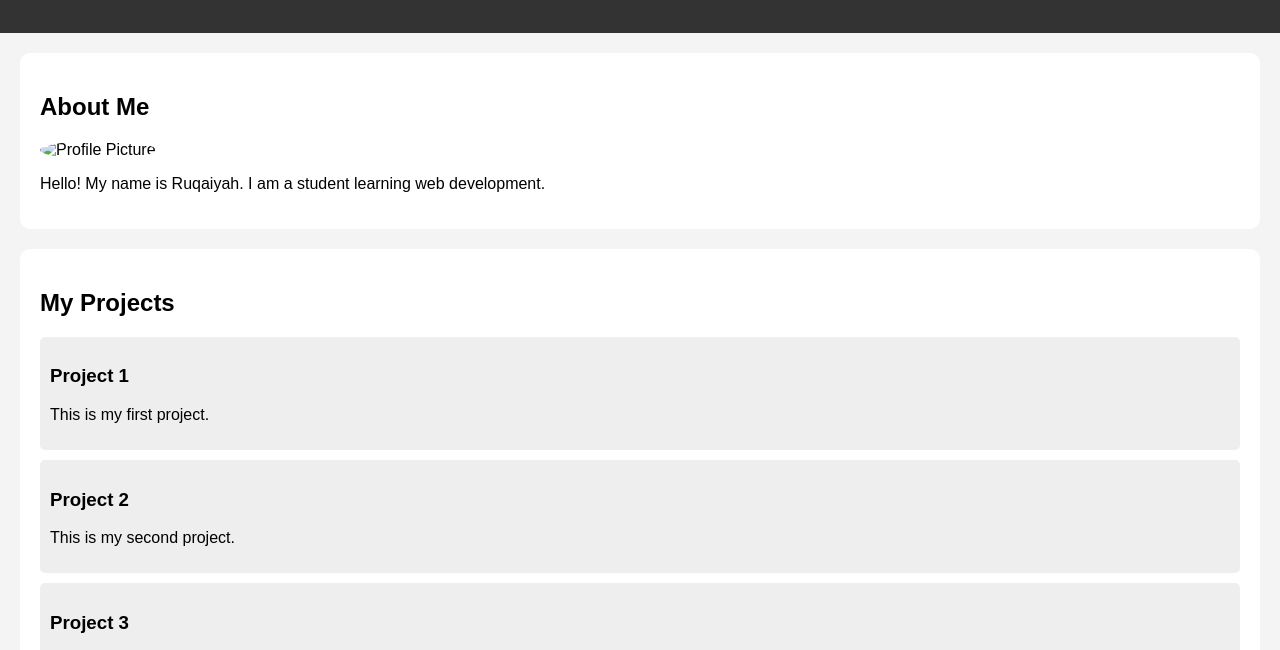
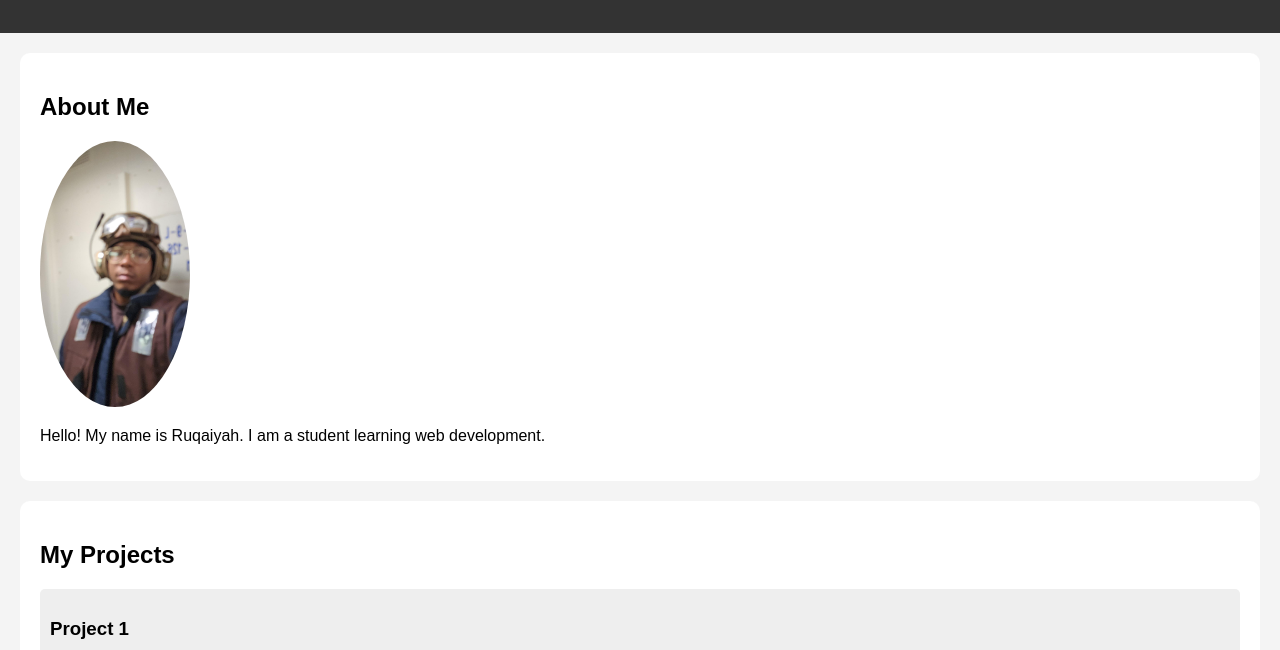
Before and after one commit to kingstroruqaiyah/portfolio_new, a plain HTML site: page index.html in a window 1280 px wide. Shown: the part 121-771 px from the top of the page. Drawn offline with Linux system fonts and the light colour scheme.

Commit message:
Update index.html

```diff
--- a/index.html
+++ b/index.html
@@ -18,7 +18,7 @@
     <!-- About Section -->
     <section id="about">
         <h2>About Me</h2>
-        <img src="images/profile.jpg" alt="Profile Picture">
+        <img src="images/profile.jpeg" alt="Profile Picture">
         <p>Hello! My name is Ruqaiyah. I am a student learning web development.</p>
     </section>
 
```
